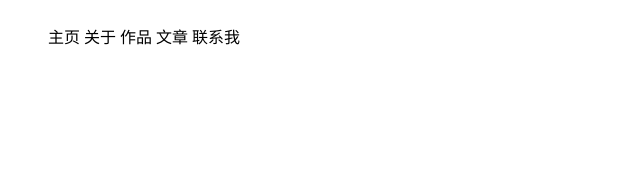
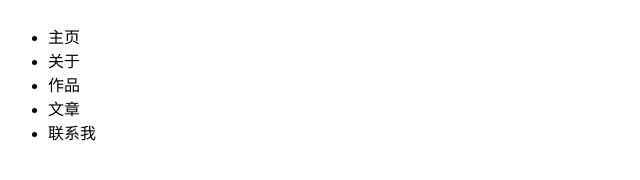
Before and after one commit to JasonChien121/PersonalWebsite, a plain HTML site: page index.html in a window 1280 px wide. Shown: the whole page, without its empty margins (0-640 px from the left). Drawn offline with Linux system fonts and the light colour scheme.

Commit message:
Update index.css

```diff
--- a/index.css
+++ b/index.css
@@ -1,7 +1,7 @@
 #navigator{
 	display: flex;
 }
-.nav-menu-item{
+.nav-menu-list{
 	display: inline;
 }
 
```
